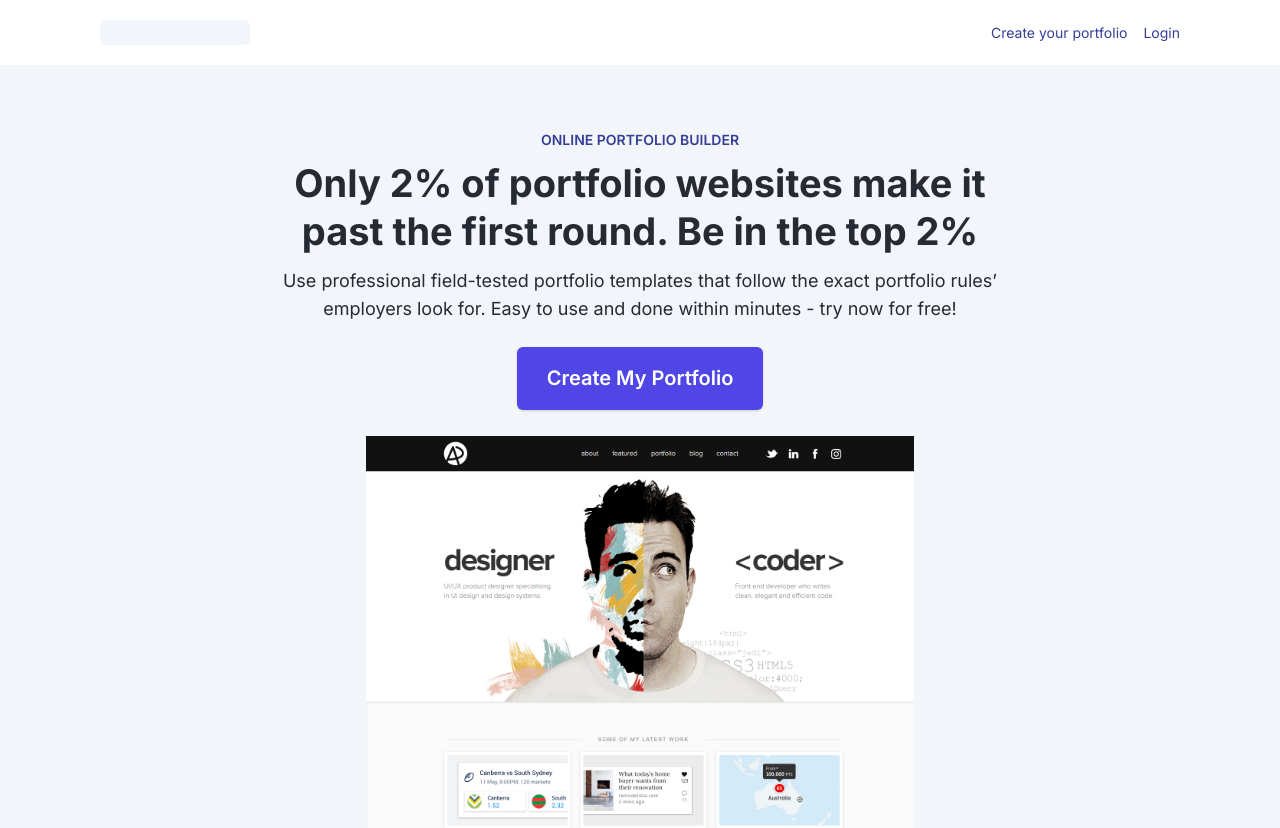
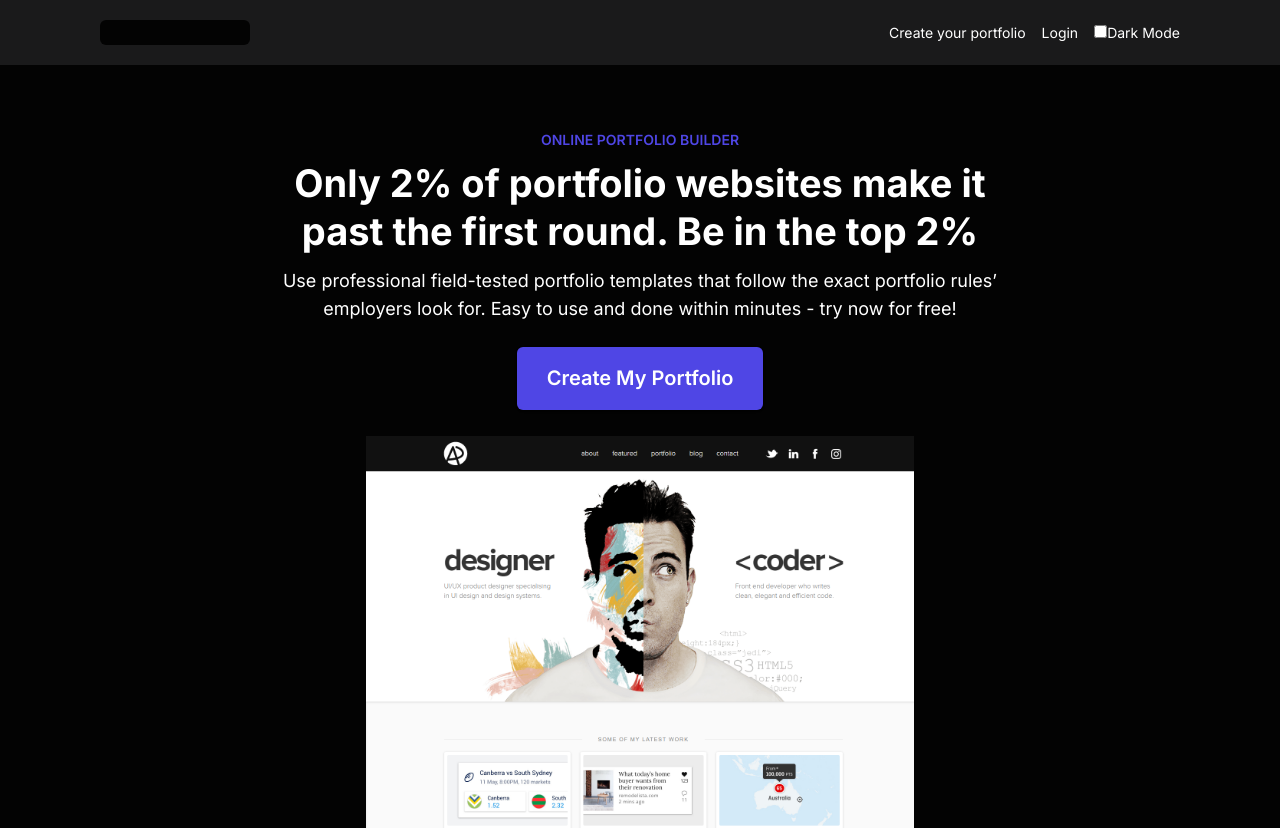
Before and after one commit to pesto-students/n4-portfolio-builder-frontend-IOTA-4, a Next.js app: page / in a window 1280 px wide. Shown: the top 828 px of the page. Built offline with nearby package versions, Linux system fonts and the light colour scheme.

Commit message:
basic dark mode toggle

```diff
--- a/components/Navbar/index.tsx
+++ b/components/Navbar/index.tsx
@@ -3,11 +3,17 @@ import Device from '../../helpers/Device'
 import { FontAwesomeIcon } from '@fortawesome/react-fontawesome'
 import { faBars, faPassport, faUser } from '@fortawesome/free-solid-svg-icons'
 import { useEffect, useState } from 'react'
+import { useTheme } from '../../hoc/ThemeProvider'
 
 const Navbar = (): JSX.Element => {
   const [navbarOpen, setNavbarOpen] = useState(false)
+  const { theme, setTheme } = useTheme()!
   const toggleNavbarOpen = () => {
     setNavbarOpen(!navbarOpen)
+  }
+  const toggleDarkMode = () => {
+    if (theme == 'dark') setTheme('light')
+    if (theme == 'light') setTheme('dark')
   }
 
   useEffect(() => {
@@ -60,6 +66,17 @@ const Navbar = (): JSX.Element => {
                           </a>
                         </Link>
                       </li>
+                      <li className="navbar-menu__list-item">
+                        <label htmlFor="toggle-dark-mode">
+                          <input
+                            type="checkbox"
+                            name="toggle-dark-mode"
+                            id="toggle-dark-mode"
+                            onChange={toggleDarkMode}
+                          />
+                          Dark Mode
+                        </label>
+                      </li>
                     </ul>
                   </div>
                 )}
--- a/hoc/ThemeProvider/index.tsx
+++ b/hoc/ThemeProvider/index.tsx
@@ -1,6 +1,6 @@
 import { createContext, useContext, useState } from 'react'
 
-const defaultTheme = 'light'
+const defaultTheme = 'dark'
 
 type validThemeNames = 'light' | 'dark'
 
--- a/styles/base/_typography.scss
+++ b/styles/base/_typography.scss
@@ -12,7 +12,7 @@ h1,
   font-size: 28px;
   font-weight: 700;
   line-height: 34px;
-
+  color: var(--font-color);
   @include media('>=desktop') {
     font-size: 38px;
     line-height: 48px;
--- a/styles/components/navbar.scss
+++ b/styles/components/navbar.scss
@@ -1,9 +1,9 @@
 .navbar {
   background-color: var(--bg-light);
   height: 65px;
-  width: 100vw;
 
   @include media('<desktop') {
+    width: 100vw;
     position: relative;
   }
   .container {
@@ -53,6 +53,10 @@
   }
 
   &__list-item {
+    color: var(--font-color);
+    a {
+      color: var(--font-color);
+    }
     @include media('<desktop') {
       padding: 20px;
     }
@@ -65,10 +69,12 @@
 
   &__list-item-icon {
     margin-right: 10px;
+    color: var(--font-color);
   }
 
   &__btn {
     background-color: transparent;
+    color: var(--font-color);
     border: none;
     outline: none;
     padding: 0;
--- a/styles/pages/home.scss
+++ b/styles/pages/home.scss
@@ -1,6 +1,7 @@
 @import '../globals.scss';
 
 .home {
+  color: var(--font-color);
   .h1 {
     max-width: 770px;
     text-align: center;
--- a/styles/themes.scss
+++ b/styles/themes.scss
@@ -9,3 +9,15 @@
   --accent-color-dark: #363e96;
   --border-color: #f2f5fa;
 }
+
+.__themed-dark__ {
+  --bg-light: #1a1a1b;
+  --bg-dark: #030303;
+  --font-color: #fff;
+  --btn-bg: #4f46e5;
+  --btn-hovered-bg: #4338ca;
+  --btn-color: #fff;
+  --accent-color-light: #eaecf8;
+  --accent-color-dark: #4f46e5;
+  --border-color: #f2f5fa;
+}
```
